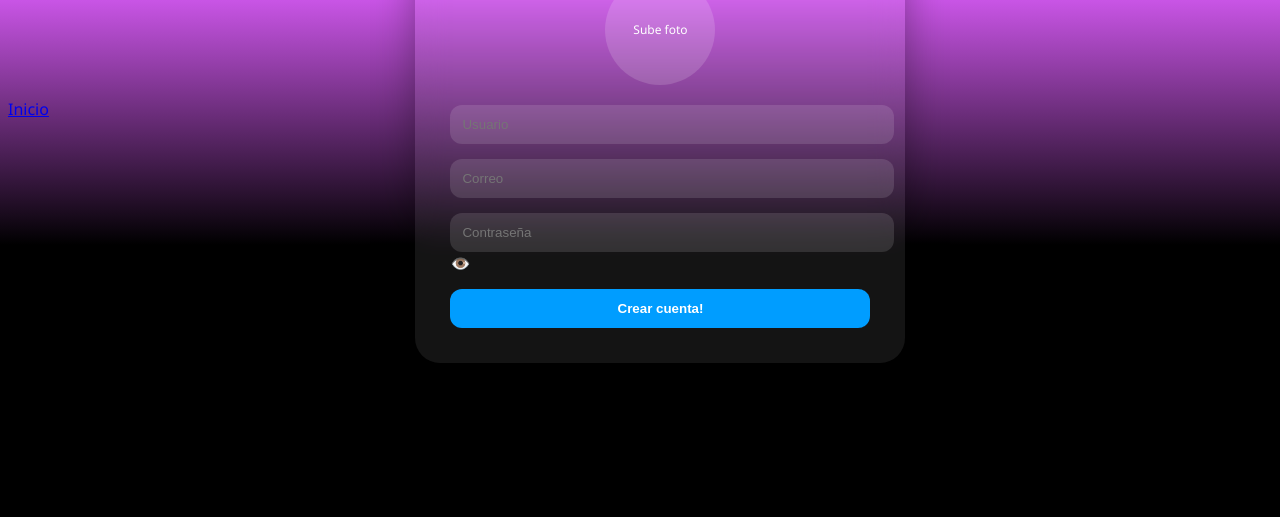
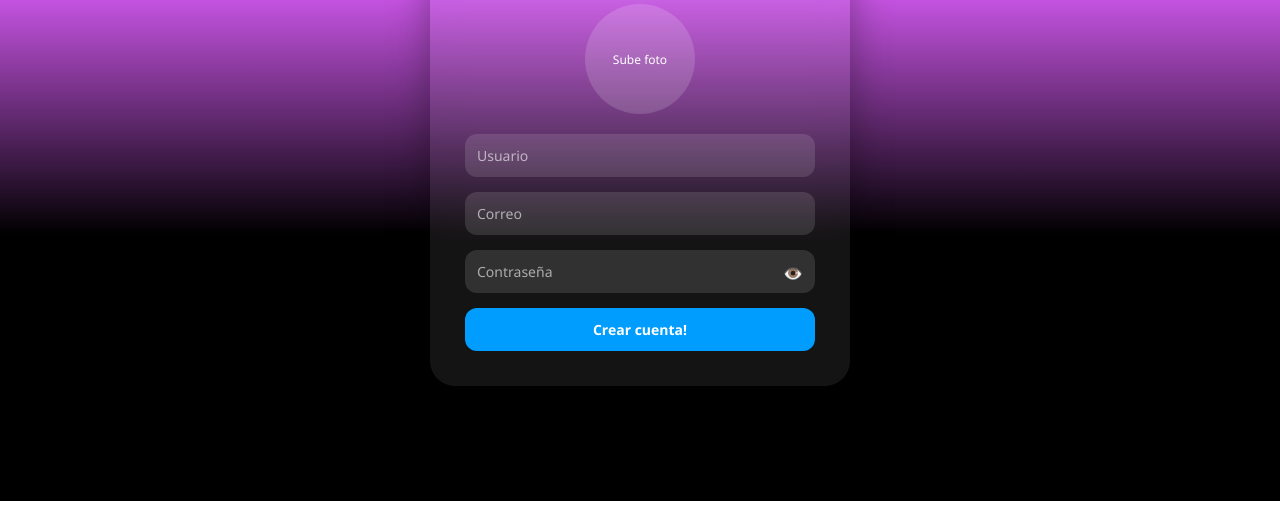
Before and after one commit to Somos902/Somos902, a plain HTML site: page signup.html in a window 1280 px wide. Shown: the part 299-816 px from the top of the page. Drawn offline with Linux system fonts and the light colour scheme.

Commit message:
Update styles.css

```diff
--- a/styles.css
+++ b/styles.css
@@ -1,39 +1,149 @@
-body {
-  min-height: 100vh;
-  background: linear-gradient(to bottom, #ab29cb, #df5eff, #000, #000);
-  display: flex;
-  justify-content: center;
-  align-items: center;
-  color: white;
+* {
+  margin: 0;
+  padding: 0;
+  box-sizing: border-box;
   font-family: "Segoe UI", sans-serif;
 }
 
+body {
+  min-height: 100vh;
+  background: linear-gradient(to bottom, #ab29cb, #df5eff, #000000, #000000);
+  color: white;
+}
+
+/* 🔝 Barra superior */
+
+.topbar {
+  width: 100%;
+  height: 70px;
+  display: flex;
+  align-items: center;
+  justify-content: space-between;
+  padding: 0 40px;
+  background: rgba(0, 0, 0, 0.35);
+  backdrop-filter: blur(10px);
+  position: fixed;
+  top: 0;
+  z-index: 10;
+}
+
+.topbar a {
+  color: white;
+  text-decoration: none;
+  margin-right: 25px;
+  font-size: 15px;
+  font-weight: 600;
+  transition: 0.3s;
+}
+
+.topbar a:hover {
+  opacity: 0.7;
+}
+
+/* 🎯 Layout general */
+
 .hero {
   width: 100%;
+  height: 100vh;
   display: flex;
+  align-items: center;
   justify-content: center;
-  align-items: center;
+  padding-top: 90px;
 }
+
+/* 🟣 Tarjetas */
 
 .card-left {
   width: 420px;
   padding: 35px;
   border-radius: 25px;
-  background: rgba(255,255,255,0.08);
+  background: rgba(255, 255, 255, 0.08);
   backdrop-filter: blur(14px);
-  box-shadow: 0 20px 40px rgba(0,0,0,0.35);
+  box-shadow: 0 20px 40px rgba(0, 0, 0, 0.35);
 }
 
-.signup-card h1 {
+/* 📝 Títulos */
+
+.card-left h1 {
   margin-bottom: 20px;
+  font-size: 32px;
   font-weight: 800;
 }
+
+/* 🔤 Inputs */
+
+.input-group {
+  margin-bottom: 15px;
+}
+
+.input-group input {
+  width: 100%;
+  padding: 12px;
+  border-radius: 12px;
+  border: none;
+  outline: none;
+  background: rgba(255, 255, 255, 0.12);
+  color: white;
+  font-size: 14px;
+}
+
+.input-group input::placeholder {
+  color: rgba(255, 255, 255, 0.6);
+}
+
+/* 🔒 Password */
+
+.password-group {
+  position: relative;
+}
+
+.toggle-pass {
+  position: absolute;
+  right: 12px;
+  top: 12px;
+  cursor: pointer;
+}
+
+/* 🔵 Botón */
+
+button {
+  width: 100%;
+  padding: 12px;
+  border-radius: 12px;
+  border: none;
+  background: #009dff;
+  color: white;
+  font-weight: 700;
+  font-size: 14px;
+  cursor: pointer;
+  transition: 0.3s;
+}
+
+button:hover {
+  background: #008ae0;
+}
+
+/* ❌ Error */
+
+.error {
+  color: #ff4d4d;
+  font-size: 12px;
+}
+
+/* ✅ Success */
+
+.success {
+  color: #00ff88;
+  font-size: 13px;
+}
+
+/* 📸 Perfil */
 
 .profile-circle {
   width: 110px;
   height: 110px;
   border-radius: 50%;
-  background: rgba(255,255,255,0.15);
+  background: rgba(255, 255, 255, 0.15);
   display: flex;
   align-items: center;
   justify-content: center;
@@ -45,6 +155,7 @@
 
 .profile-circle span {
   font-size: 12px;
+  text-align: center;
 }
 
 .profile-circle img {
@@ -55,31 +166,3 @@
   object-fit: cover;
   display: none;
 }
-
-.input-group {
-  margin-bottom: 15px;
-}
-
-input {
-  width: 100%;
-  padding: 12px;
-  border-radius: 12px;
-  border: none;
-  background: rgba(255,255,255,0.12);
-  color: white;
-  outline: none;
-}
-
-button {
-  width: 100%;
-  padding: 12px;
-  border-radius: 12px;
-  border: none;
-  background: #009dff;
-  color: white;
-  font-weight: bold;
-  cursor: pointer;
-}
-
-.error { color: #ff4d4d; font-size: 12px; }
-.success { color: #00ff88; font-size: 13px; }
```
